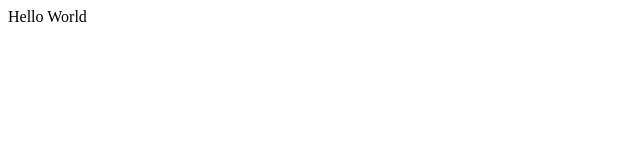
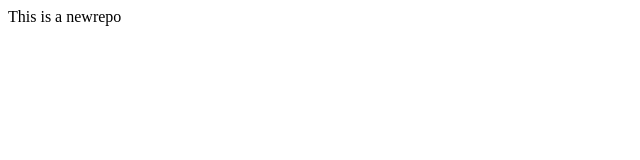
Before and after one commit to maheswari8074/localrepo, a plain HTML site: page index.html in a window 1280 px wide. Shown: the full height of the page, 0-640 px from the left. Drawn offline with Linux system fonts and the light colour scheme.

Commit message:
modified content in main branch

```diff
--- a/index.html
+++ b/index.html
@@ -1 +1 @@
-<p>Hello World</p>
+<p>This is a newrepo</p>
```
